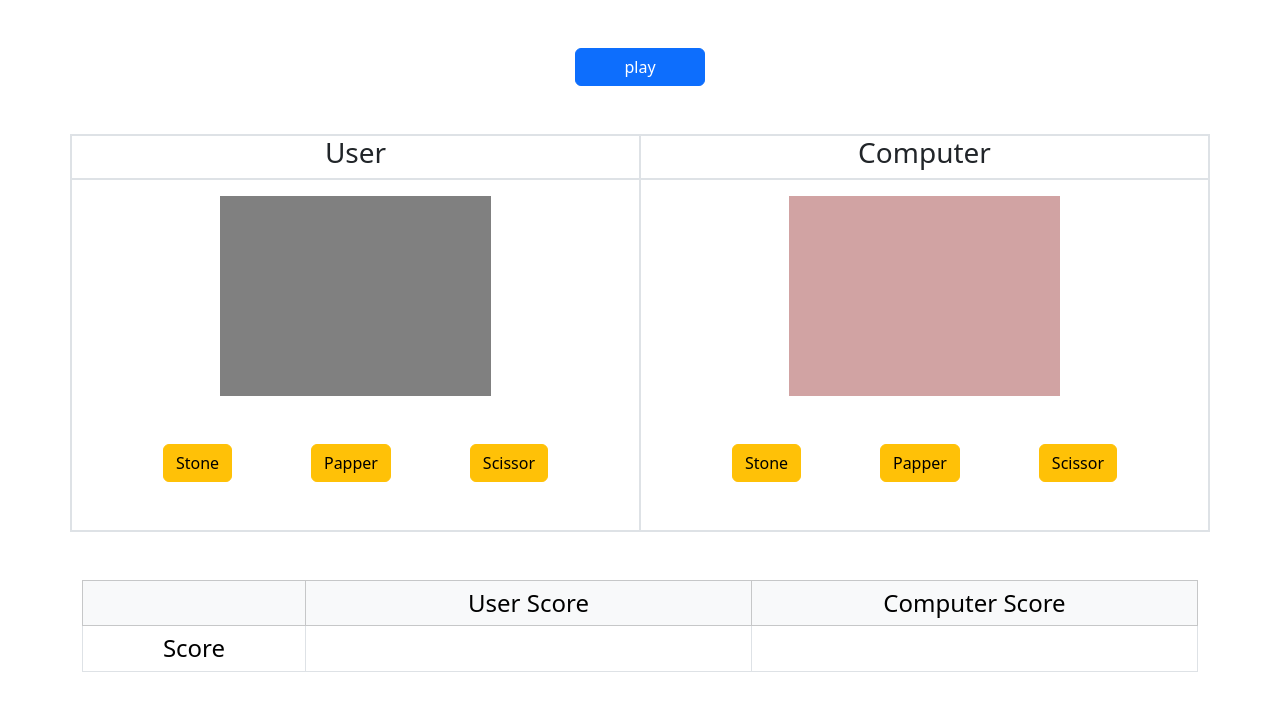
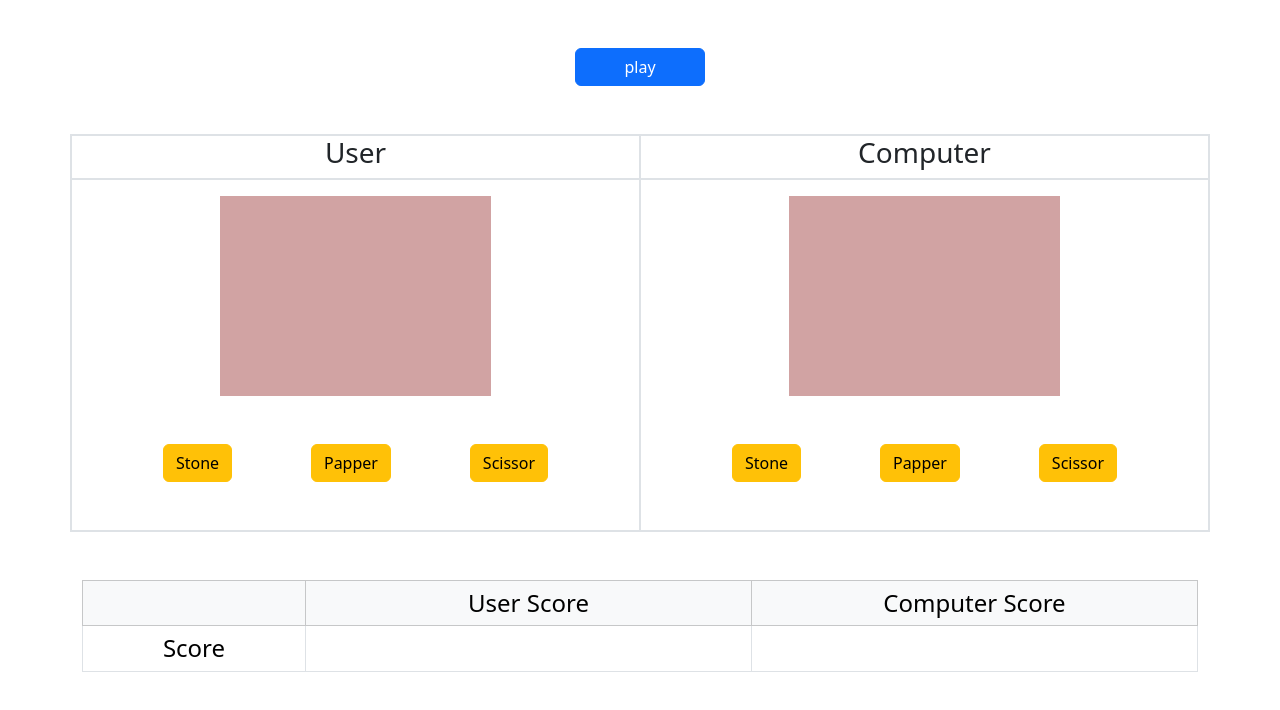
Before and after one commit to gsvignesh004/stone_papper_scissor_game, a plain HTML site: page index.html in a window 1280 px wide. Drawn offline with nearby package versions, Linux system fonts and the light colour scheme.

Commit message:
user choice color is changed

```diff
--- a/style.css
+++ b/style.css
@@ -29,5 +29,5 @@
 #userChoice {
   width: 50%;
   height: 200px;
-  background-color: gray;
+  background-color: rgb(209, 163, 163);
 }
```
